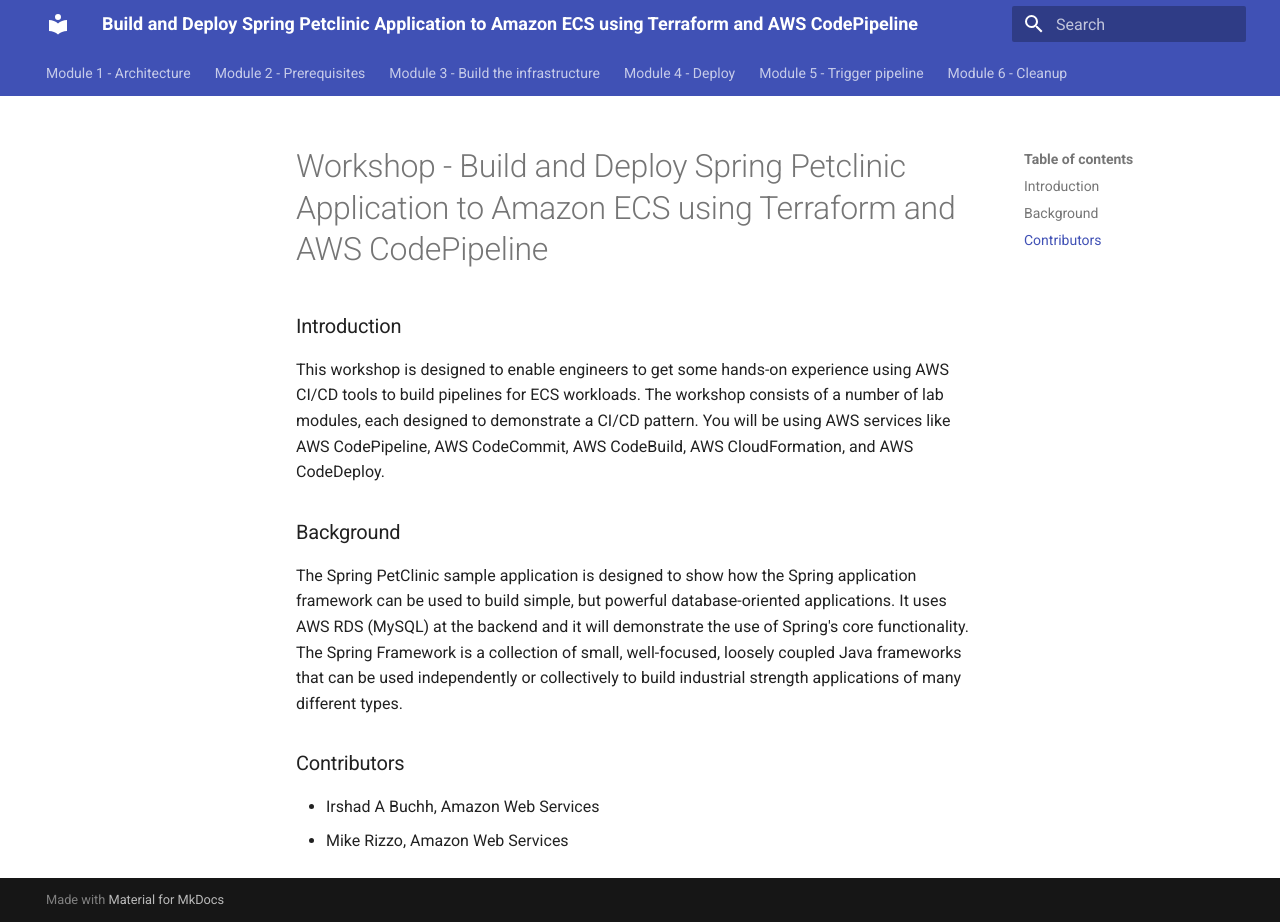
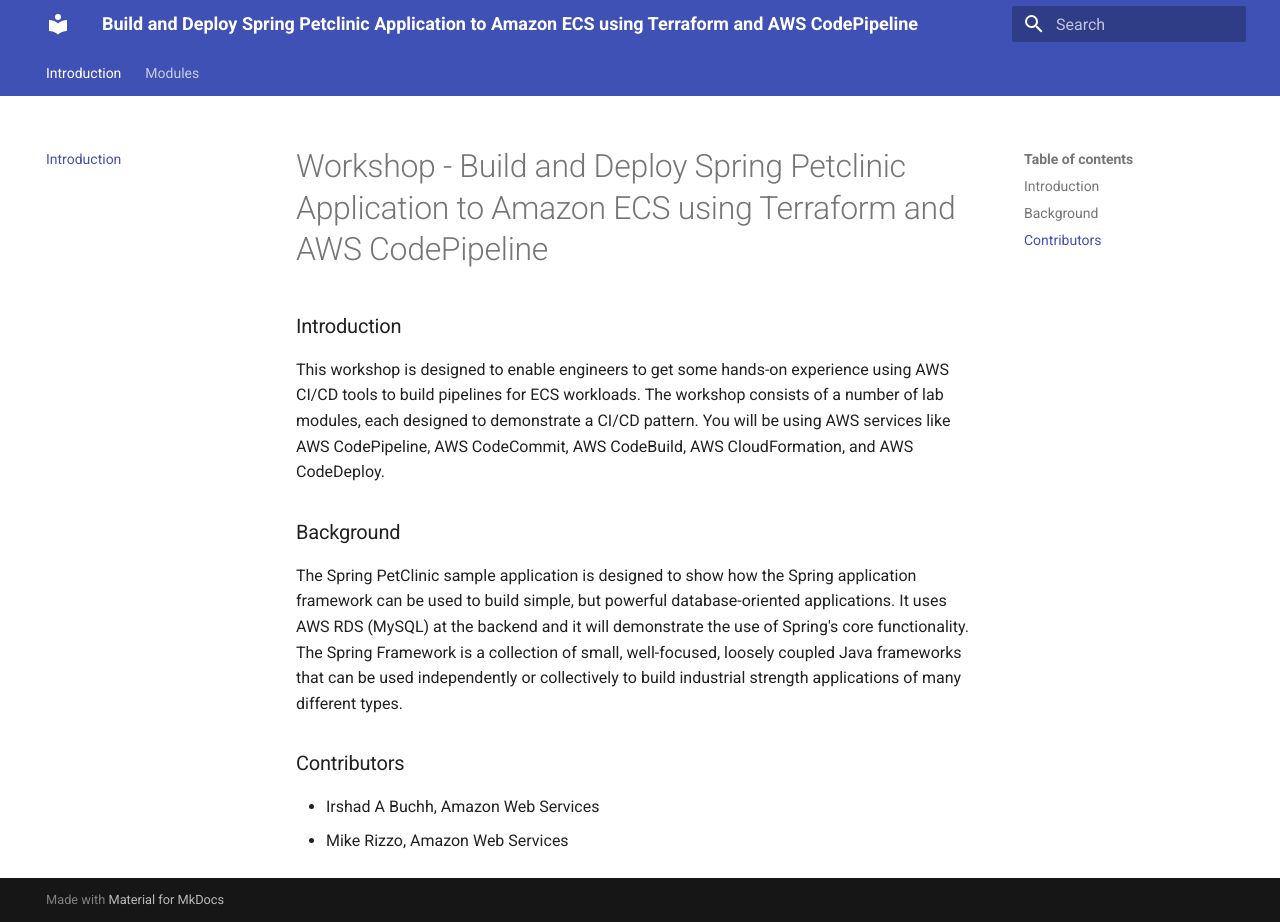
Before and after one commit to aws-samples/aws-ecs-cicd-terraform, an MkDocs documentation site: the page built from docs/index.md, in a window 1280 px wide and 922 px high. Built offline with MkDocs 1.6.1 and Material for MkDocs 9.7.7, drawn with Linux system fonts in a browser that asks for light colours; some web fonts are replaced.

Commit message:
Update mkdocs.yml

```diff
--- a/mkdocs.yml
+++ b/mkdocs.yml
@@ -1,11 +1,13 @@
 site_name: Build and Deploy Spring Petclinic Application to Amazon ECS using Terraform and AWS CodePipeline
 nav:
-  - Module 1 - Architecture: architecture.md
-  - Module 2 - Prerequisites: prerequisites.md
-  - Module 3 - Build the infrastructure: infrastructure.md
-  - Module 4 - Deploy: deploy.md
-  - Module 5 - Trigger pipeline: pipeline.md
-  - Module 6 - Cleanup: cleanup.md
+  - 'Introduction': index.md
+  - 'Modules':
+    - 'Module 1 - Architecture': architecture.md
+    - 'Module 2 - Prerequisites': prerequisites.md
+    - 'Module 3 - Build the infrastructure': blog/ipoGCN.md
+    - 'Module 4 - Deploy': infrastructure.md
+    - 'Module 5 - Trigger pipeline': deploy.md
+    - 'Module 6 - Cleanup': cleanup.md
 theme:
   name: 'material'
   palette:
```
